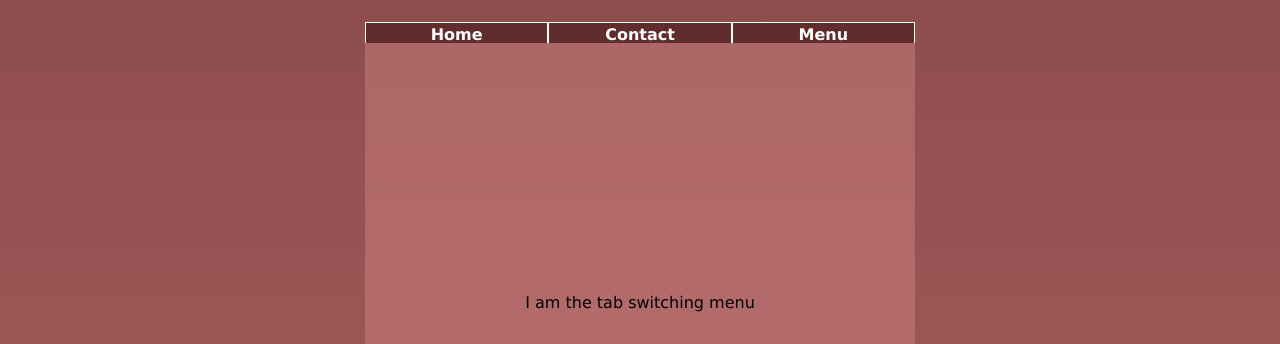
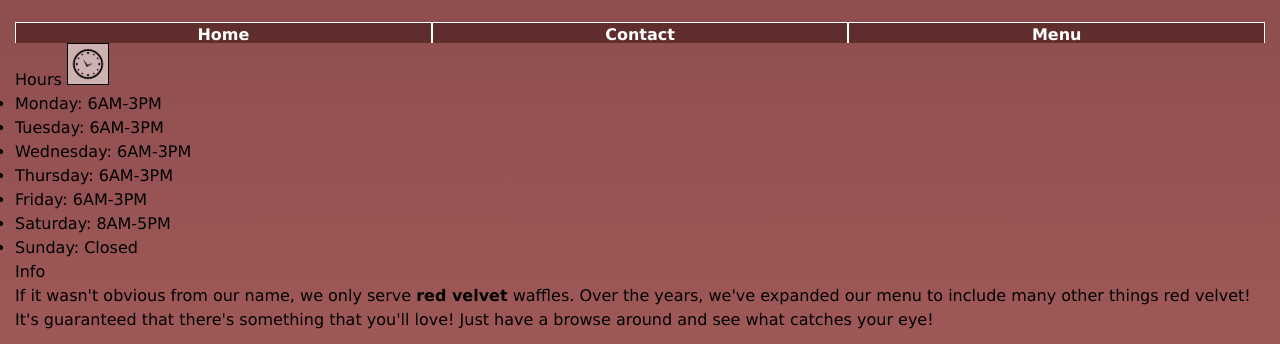
Before and after one commit to michaelrgarcia/restaurant-page, a website built with webpack: page dist/index.html in a window 1280 px wide. Shown: the part 116-460 px from the top of the page. Built offline with nearby package versions, Linux system fonts and the light colour scheme.

Commit message:
Add DOM scaffold for hours + info section

```diff
--- a/dist/index.html
+++ b/dist/index.html
@@ -22,8 +22,28 @@
                 <li>Contact</li>
                 <li>Menu</li>
             </ul>
-            <div id="catalog">
-                I am the tab switching menu
+            <div id="menu">
+                <div id="home">
+                    <div id="hours">
+                        <span>
+                            Hours
+                            <img src="../imgs/3b81284324312a12f8e43e58f54c0efd-removebg-preview.png" alt="A clock.">
+                        </span>
+                        <ul>
+                            <li>Monday: 6AM-3PM</li>
+                            <li>Tuesday: 6AM-3PM</li>
+                            <li>Wednesday: 6AM-3PM</li>
+                            <li>Thursday: 6AM-3PM</li>
+                            <li>Friday: 6AM-3PM</li>
+                            <li>Saturday: 8AM-5PM</li>
+                            <li>Sunday: Closed</li>
+                        </ul>
+                    </div>
+                <div id="info">
+                    <p>Info</p>
+                    <p>If it wasn't obvious from our name, we only serve <strong>red velvet</strong> waffles. Over the years, we've expanded our menu to include many other things red velvet! It's guaranteed that there's something that you'll love! Just have a browse around and see what catches your eye!</p>
+                </div>
+                </div>
             </div>
         </main>
         <footer>possible credits?</footer>
```
